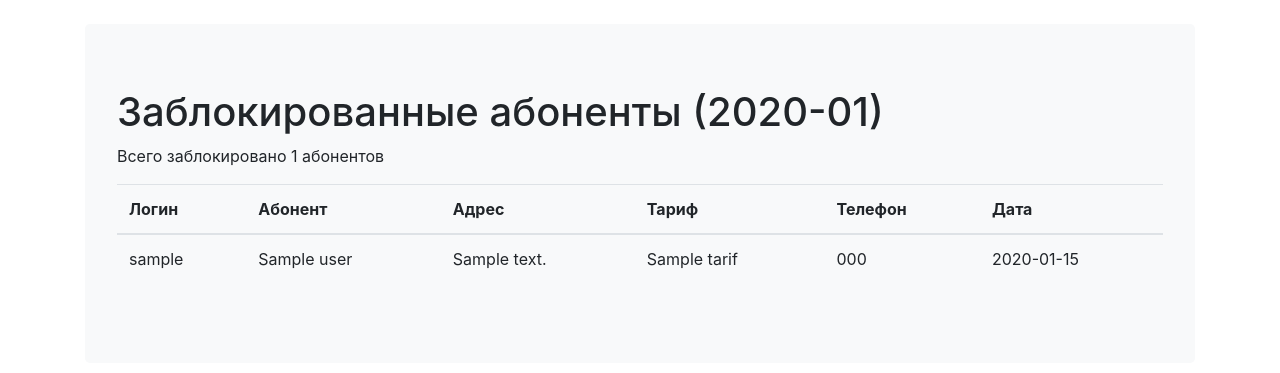
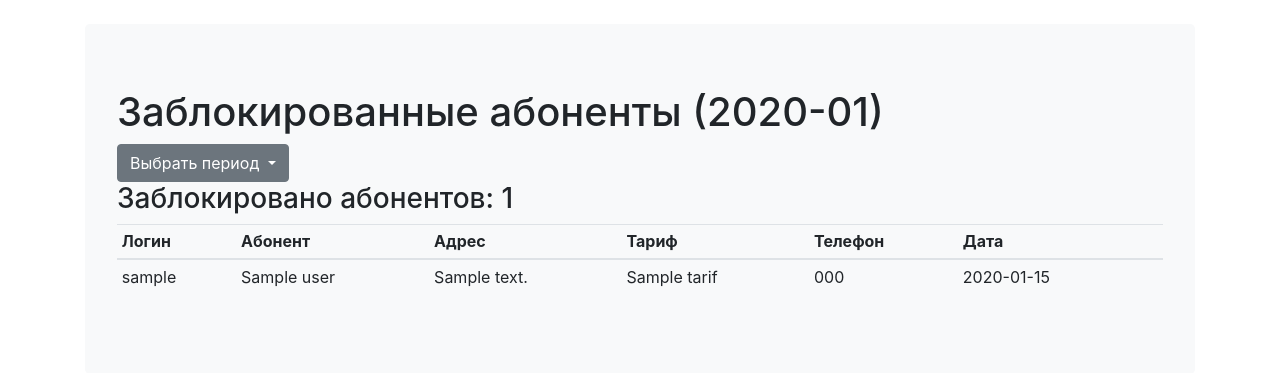
Before and after one commit to ds-vologdin/audit-sugar-utm-2, a Django app: template utm_billing/templates/utm_billing/block_users_month.html in a window 1280 px wide. Shown: the part 56-429 px from the top of the page. Run offline with Django 3.2, Linux system fonts and the light colour scheme; the template is opened without the code that fills it: most values are stand-ins (such as "Sample title", 1, 10 or a date in 2020); some libraries are stand-ins or nearby versions.

Commit message:
dropbox for select a date to the template

```diff
--- a/utm_billing/static/base/css/base.css
+++ b/utm_billing/static/base/css/base.css
@@ -2,6 +2,6 @@
     background-color: #F8F9FA;
 }
 
-.th-data {
+.th-date {
     min-width: 110px;
 }
--- a/utm_billing/templates/utm_billing/block_users_month.html
+++ b/utm_billing/templates/utm_billing/block_users_month.html
@@ -5,8 +5,18 @@
 {% timezone "Europe/Moscow" %}
 <div class="jumbotron">
     <h1>Заблокированные абоненты ({{ date_begin|date:'Y-m' }})</h1>
-    <p>Всего заблокировано {{ block_users|length }} абонентов</p>
-        <table class="table table-hover">
+    <div class="dropdown">
+        <a class="btn btn-secondary dropdown-toggle" href="#" role="button" id="dropdownMenuLink" data-toggle="dropdown" aria-haspopup="true" aria-expanded="false">
+            Выбрать период
+        </a>
+      <div class="dropdown-menu" aria-labelledby="dropdownMenuLink">
+          {% for month in months %}
+              <a class="dropdown-item" href="{% url 'block_month' month|date:'Y' month|date:'m' %}">{{ month|date:'Y-m' }}</a>
+          {% endfor %}
+      </div>
+    </div>
+    <h3>Заблокировано абонентов: {{ block_users|length }}</h3>
+    <table class="table table-hover table-sm">
         <thead>
             <tr>
                 <th>Логин</th>
@@ -14,12 +24,11 @@
                 <th>Адрес</th>
                 <th>Тариф</th>
                 <th>Телефон</th>
-                    <th class="th-data">Дата</th>
+                <th class="th-date">Дата</th>
             </tr>
         </thead>
         <tbody>
         {% for block in block_users %}
-
             <tr class="main-table__tr">
                 <td>{{ block.login}}</td>
                 <td>{{ block.user }}</td>
```
Lines whose indentation alone changed are shown as unchanged.
